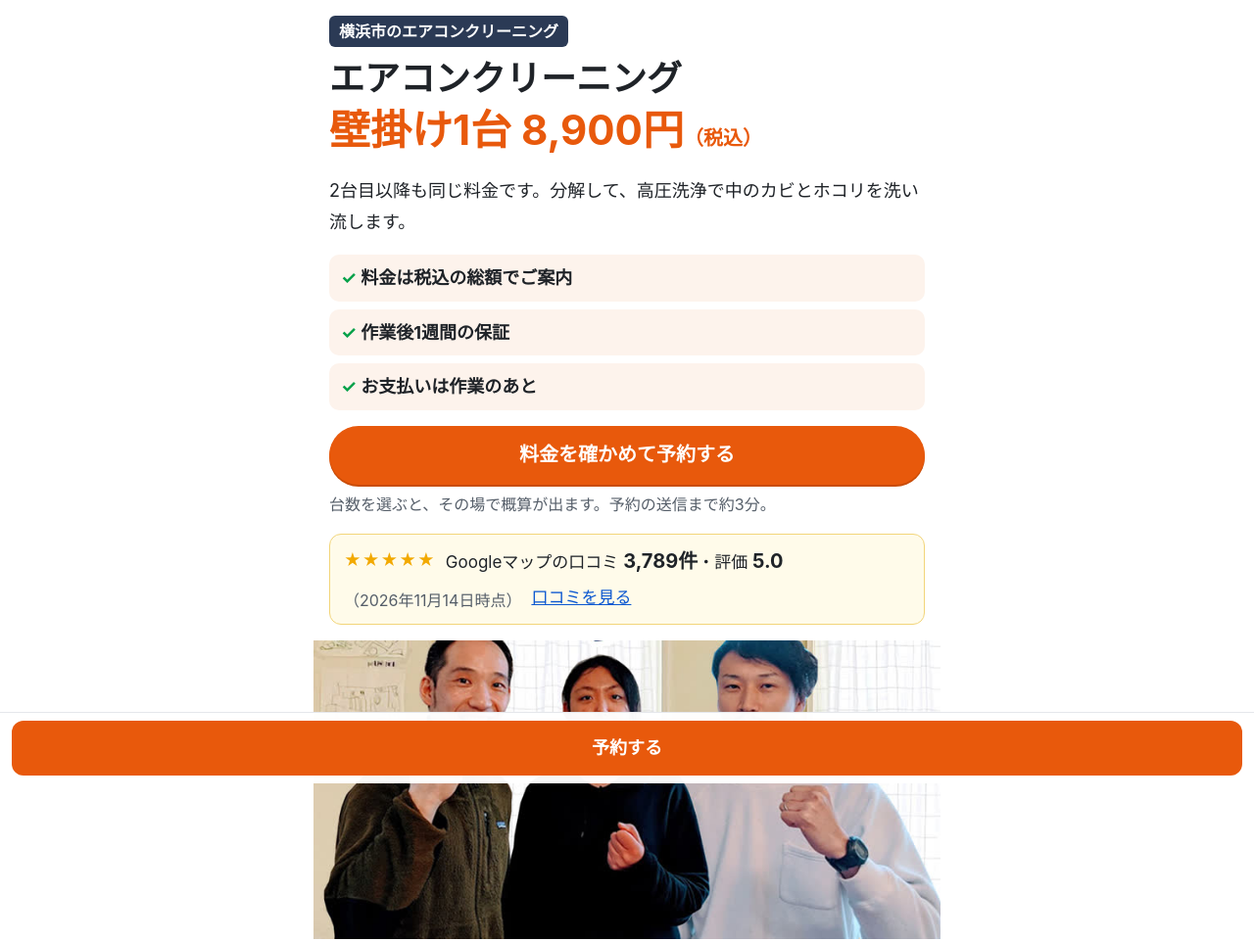
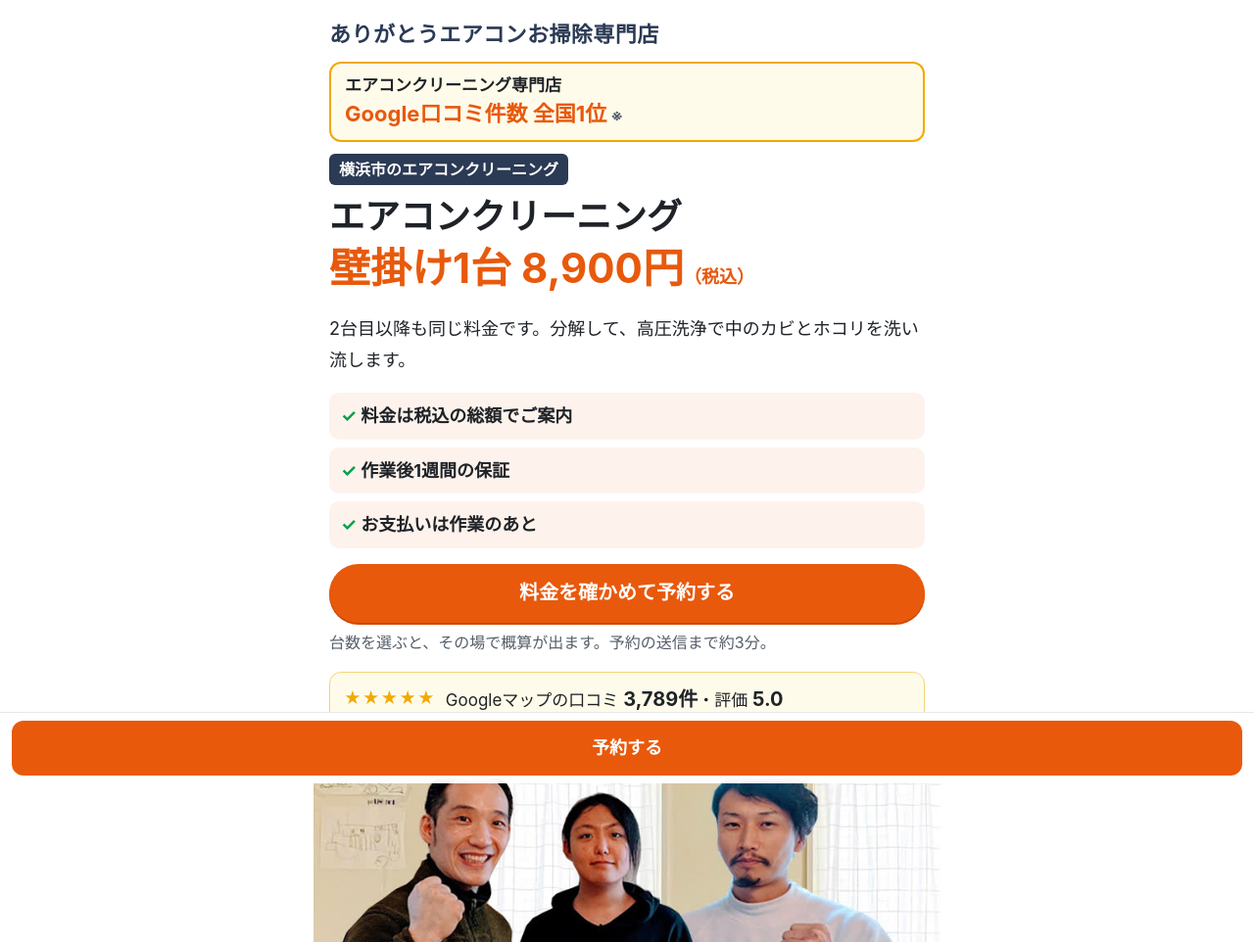
Before and after one commit to miumiumiu4/arigatou-booking, a plain HTML site: page aircon-yokohama/index.html in a window 1280 px wide. Shown: the top 962 px of the page at 98% size. Drawn offline with Linux system fonts and the light colour scheme; no server answers.

Commit message:
広告専用ページ：いちばん上に店名と「口コミ件数 全国1位※」を表示（11/14 さとぴー）
Co-Authored-By: Claude Opus 5.5 <noreply@anthropic.com>

```diff
--- a/aircon-yokohama/index.html
+++ b/aircon-yokohama/index.html
@@ -19,9 +19,13 @@
   .wrap { max-width:640px; margin:0 auto; padding:0 16px; }
   section { padding:32px 0; border-bottom:1px solid var(--line); }
   h1 { font-size:30px; line-height:1.35; margin:8px 0 12px; }
-  h1 .price { display:block; color:var(--accent); font-size:34px; }
-  h1 .price small { font-size:20px; }
+  h1 .price { display:block; color:var(--accent); font-size:32px; }
+  h1 .price small { font-size:18px; white-space:nowrap; }
   h2 { font-size:24px; line-height:1.4; margin:0 0 16px; }
+  .shop { margin:0 0 8px; font-size:22px; font-weight:900; color:var(--navy); letter-spacing:.02em; }
+  .toprank { display:block; margin:0 0 12px; padding:10px 14px; border:2px solid #f2a900; border-radius:12px; background:#fffbea; color:var(--ink); text-decoration:none; font-size:17px; font-weight:700; line-height:1.5; }
+  .toprank b { color:var(--accent); font-size:22px; }
+  .toprank span { font-size:16px; color:var(--muted); margin-left:4px; }
   .tag { display:inline-block; background:var(--navy); color:#fff; font-size:16px; font-weight:700; border-radius:6px; padding:2px 10px; }
   .top { padding-top:16px; }
   .marks { list-style:none; padding:0; margin:16px 0; display:grid; gap:8px; }
@@ -78,6 +82,8 @@
 <main class="wrap">
   <!-- 1. いちばん上 -->
   <section class="top">
+    <p class="shop">ありがとうエアコンお掃除専門店</p>
+    <a class="toprank" href="#rank-note">エアコンクリーニング専門店<br><b>Google口コミ件数 全国1位</b><span>※</span></a>
     <span class="tag">横浜市のエアコンクリーニング</span>
     <h1>エアコンクリーニング<span class="price">壁掛け1台 8,900円<small>（税込）</small></span></h1>
     <p>2台目以降も同じ料金です。分解して、高圧洗浄で中のカビとホコリを洗い流します。</p>
@@ -179,7 +185,7 @@
     <p class="review"><span class="stars" aria-hidden="true">★★★★★</span><span>Googleマップの口コミ <b>3,789件</b>・評価 <b>5.0</b></span><span class="small">（2026年11月14日時点）</span><a href="https://maps.google.com/?cid=18170977408381993537" target="_blank" rel="noopener">すべての口コミを見る</a></p>
     <div class="rank">
       <p class="rank-main">エアコンクリーニング専門店の<br>Google口コミ件数 <b>全国1位</b> <span>※</span></p>
-      <p class="rank-note">※自社調べ。Googleマップで47都道府県の県庁所在地ごとに「エアコンクリーニング」を検索し、表示されたエアコンクリーニング・ハウスクリーニング事業者の口コミ件数を比較しました（家電量販店を除く。2026年11月14日時点。当店3,789件、次に多い事業者1,912件）。</p>
+      <p class="rank-note" id="rank-note">※自社調べ。Googleマップで47都道府県の県庁所在地ごとに「エアコンクリーニング」を検索し、表示されたエアコンクリーニング・ハウスクリーニング事業者の口コミ件数を比較しました（家電量販店を除く。2026年11月14日時点。当店3,789件、次に多い事業者1,912件）。</p>
     </div>
   </section>
 
```
